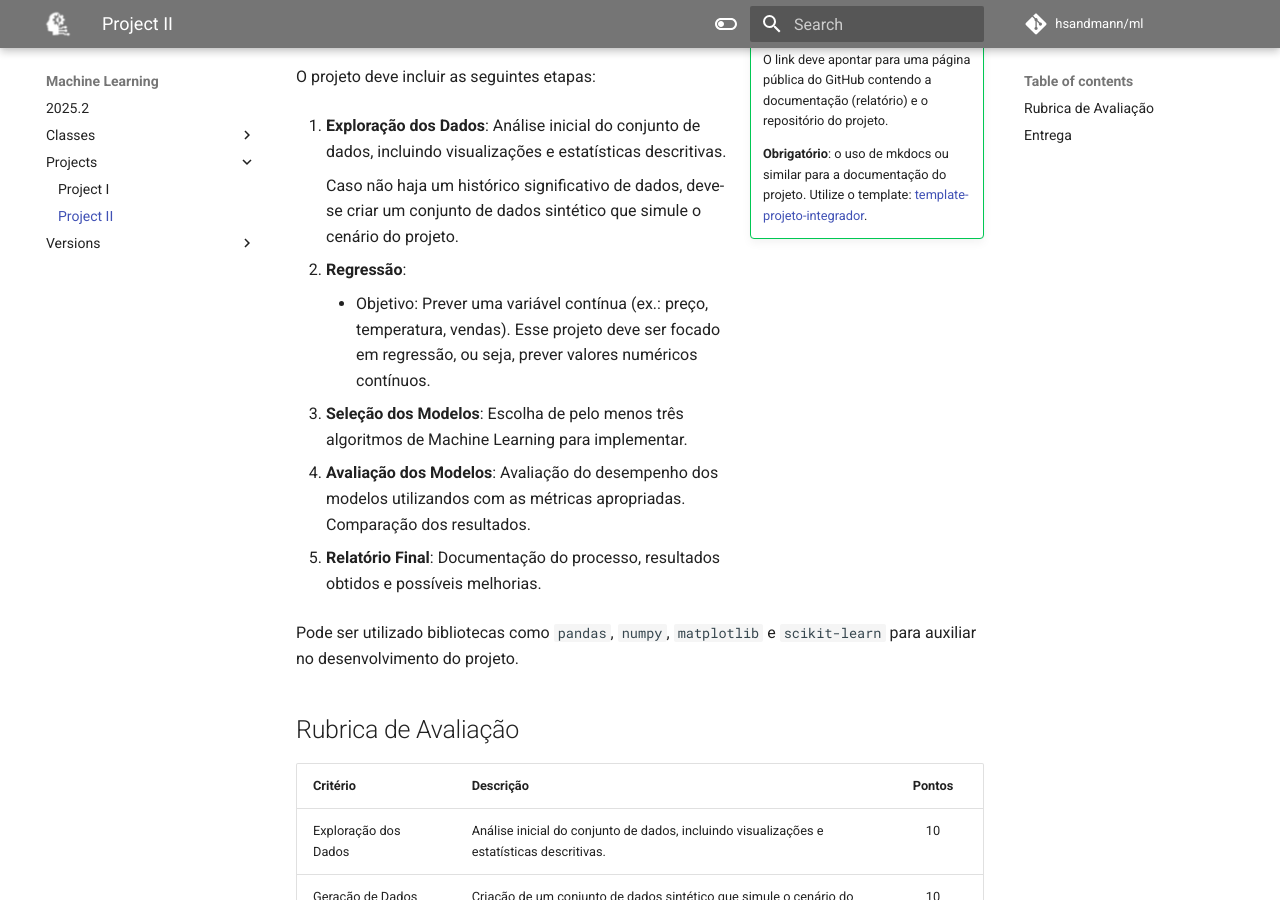
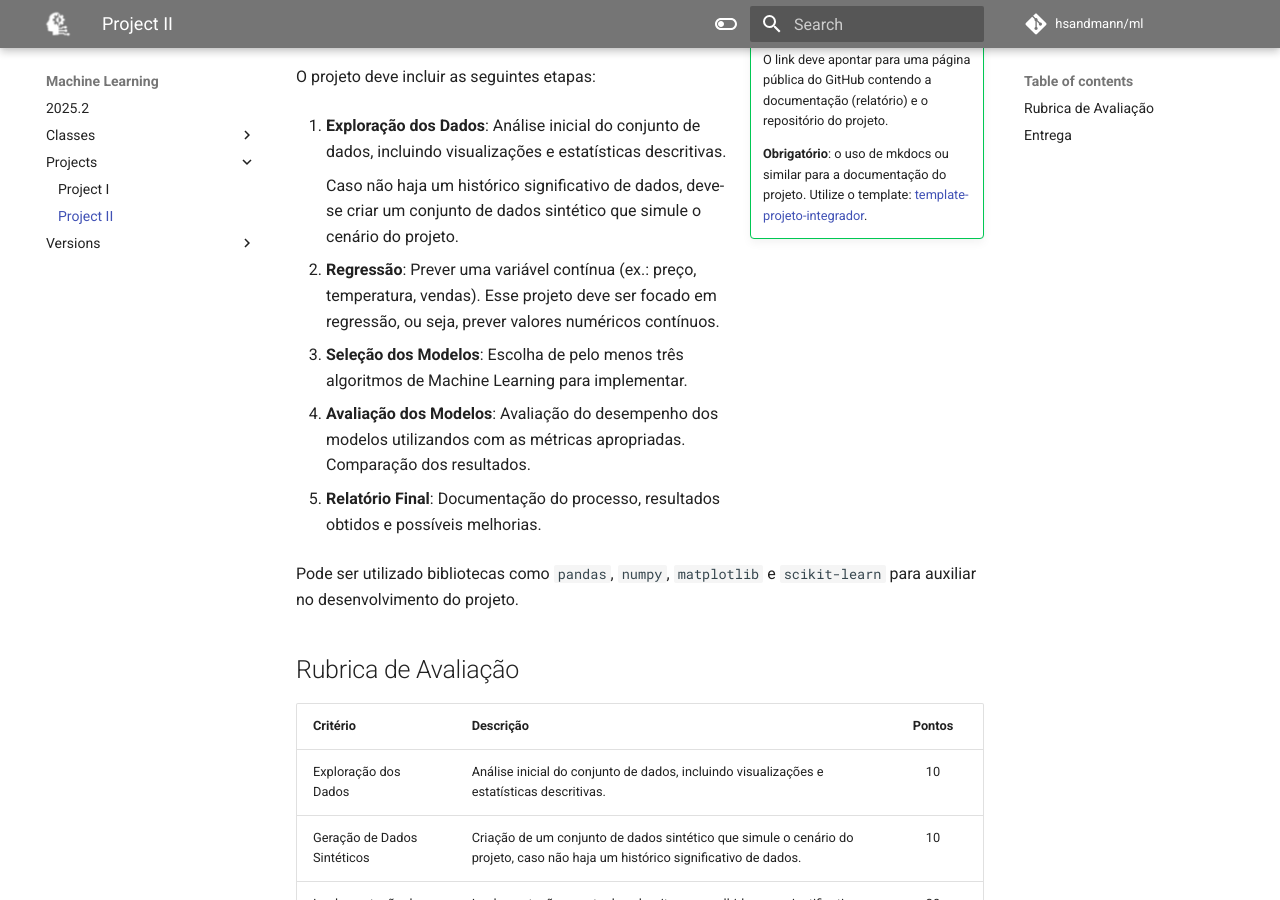
Before and after one commit to hsandmann/ml, an MkDocs documentation site: the page built from docs/versions/2025.2/projects/2/index.md, in a window 1280 px wide and 900 px high, scrolled down 327 px. Built offline with MkDocs 1.6.1 and Material for MkDocs 9.7.7, drawn with Linux system fonts in a browser that asks for light colours; emoji names are drawn with the system emoji font; comment, search, counter and statistics services are not loaded; some of the changed lines change nothing that is shown.

Commit message:
projeto ii

```diff
--- a/docs/versions/2025.2/projects/2/index.md
+++ b/docs/versions/2025.2/projects/2/index.md
@@ -22,9 +22,7 @@ O projeto deve incluir as seguintes etapas:
 
     Caso não haja um histórico significativo de dados, deve-se criar um conjunto de dados sintético que simule o cenário do projeto.
 
-2. **Regressão**:
-
-    - Objetivo: Prever uma variável contínua (ex.: preço, temperatura, vendas). Esse projeto deve ser focado em regressão, ou seja, prever valores numéricos contínuos.
+2. **Regressão**: Prever uma variável contínua (ex.: preço, temperatura, vendas). Esse projeto deve ser focado em regressão, ou seja, prever valores numéricos contínuos.
 
 3. **Seleção dos Modelos**: Escolha de pelo menos três algoritmos de Machine Learning para implementar.
 
```
